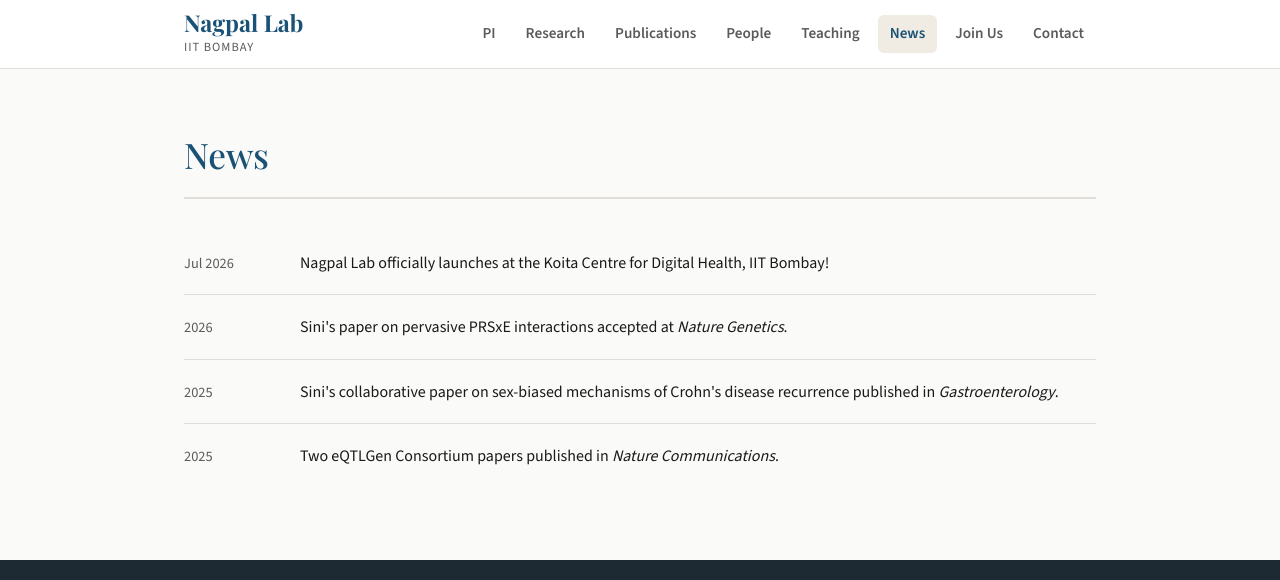
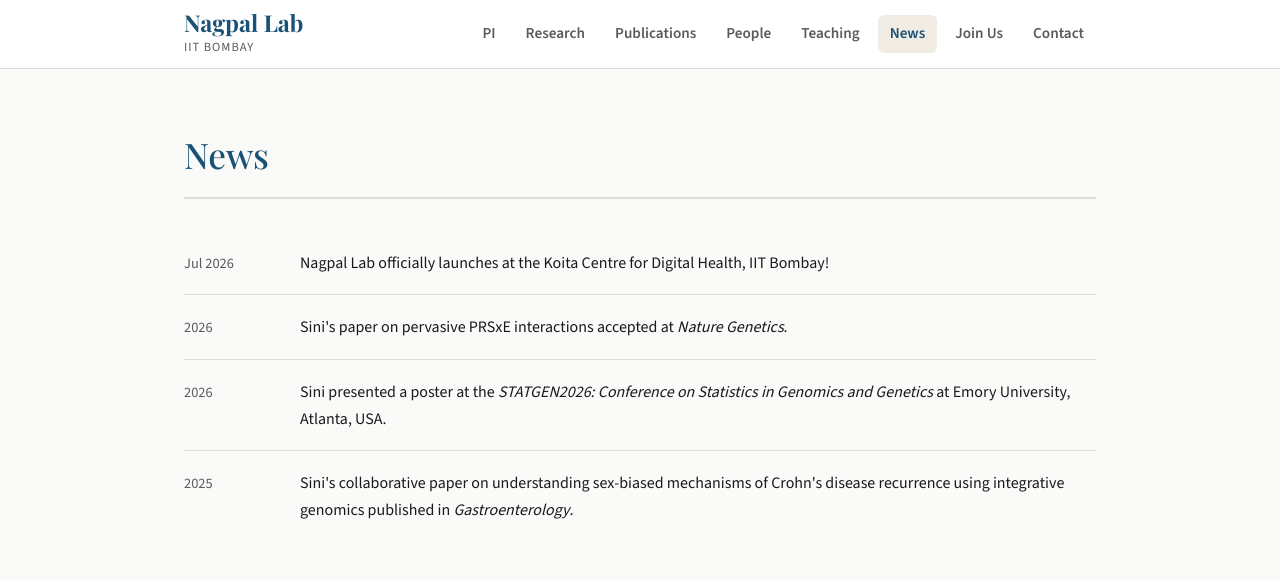
Before and after one commit to nagpallab/nagpallab.github.io, a Jekyll site: the page built from news.md, in a window 1280 px wide and 947 px high, cut to the strip 0-580 px from the top of the window. Built offline with Jekyll 4.4.1, drawn with Linux system fonts in a browser that asks for light colours.

Commit message:
Update news.md

```diff
--- a/news.md
+++ b/news.md
@@ -12,13 +12,13 @@ title: News
     <span class="news-date">2026</span>
     <span>Sini's paper on pervasive PRSxE interactions accepted at <em>Nature Genetics</em>.</span>
   </li>
-  <li>
-    <span class="news-date">2025</span>
-    <span>Sini's collaborative paper on sex-biased mechanisms of Crohn's disease recurrence published in <em>Gastroenterology</em>.</span>
+    <li>
+    <span class="news-date">2026</span>
+    <span>Sini presented a poster at the <em>STATGEN2026: Conference on Statistics in Genomics and Genetics</em> at Emory University, Atlanta, USA.</span>
   </li>
   <li>
     <span class="news-date">2025</span>
-    <span>Two eQTLGen Consortium papers published in <em>Nature Communications</em>.</span>
+    <span>Sini's collaborative paper on understanding sex-biased mechanisms of Crohn's disease recurrence using integrative genomics published in <em>Gastroenterology</em>.</span>
   </li>
 </ul>
 
```
